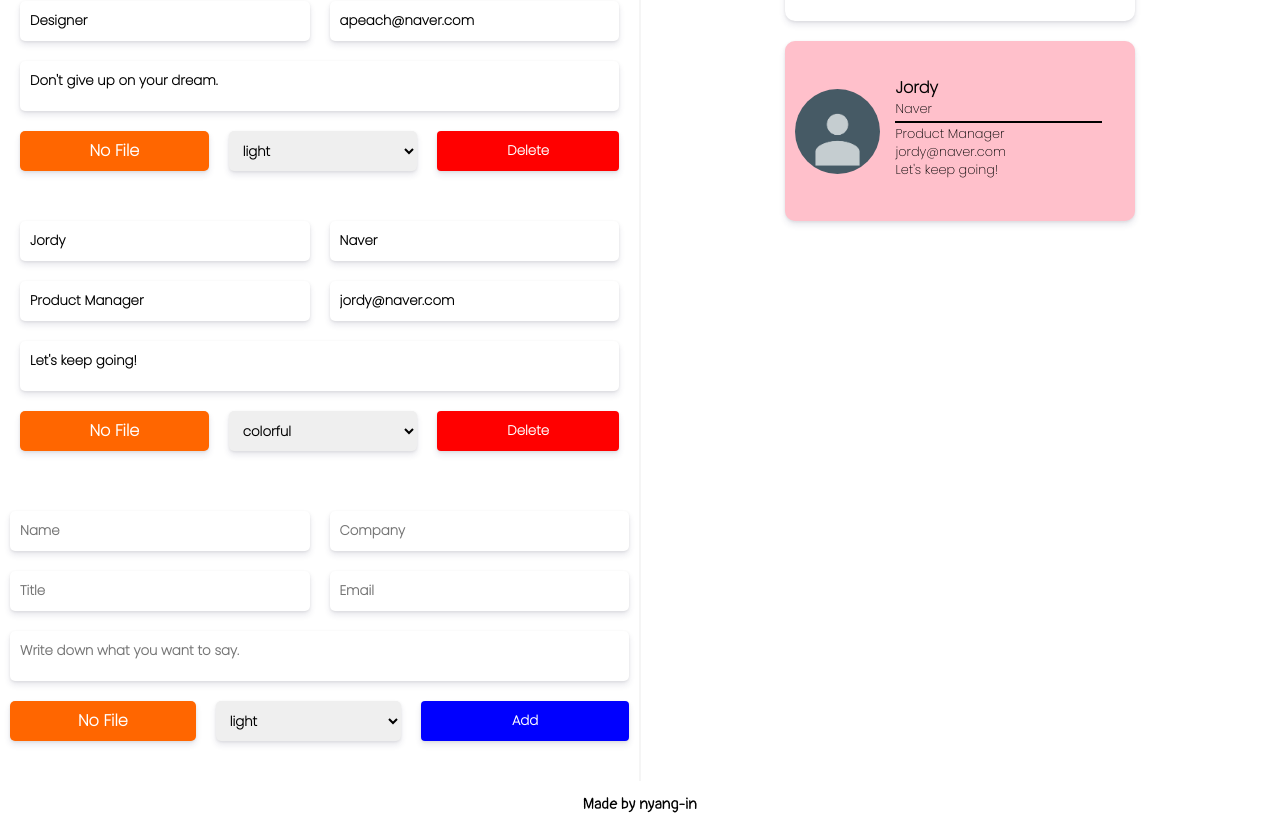
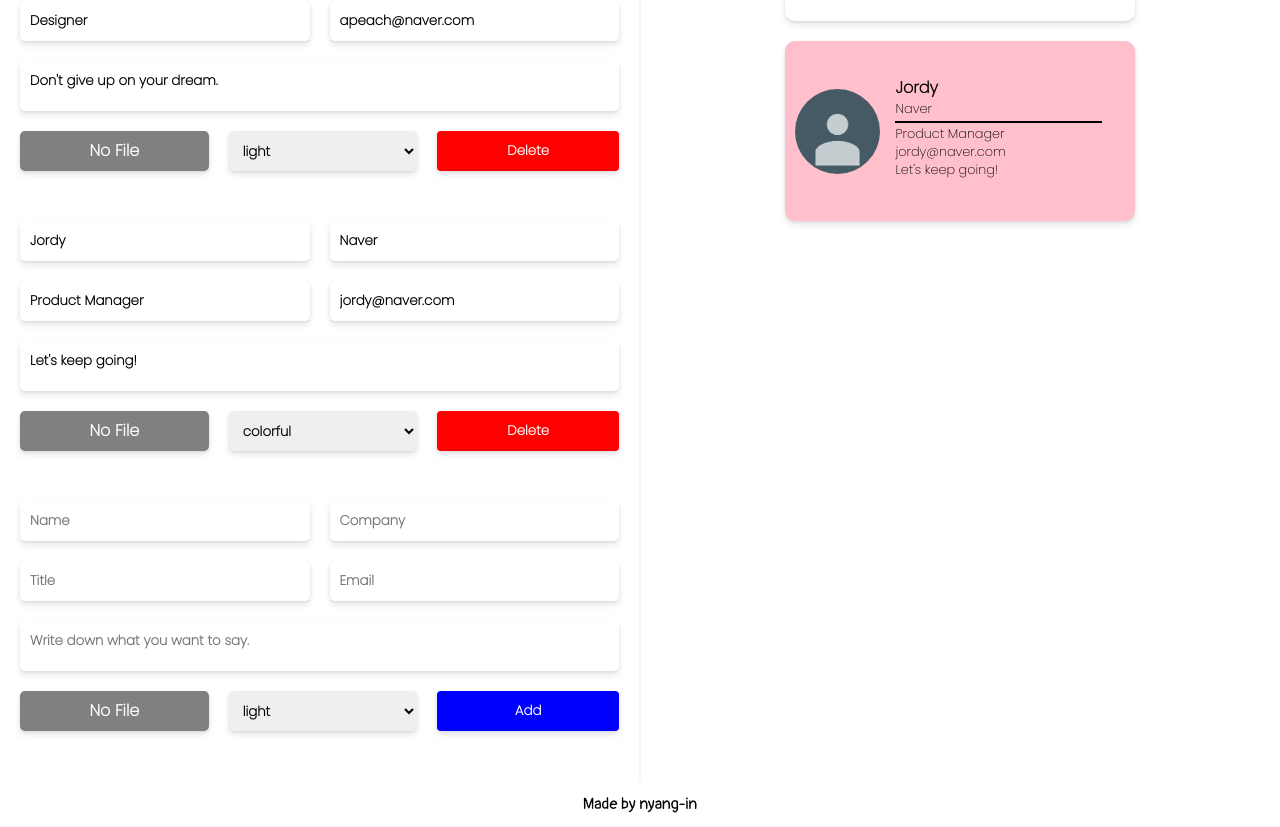
Before and after one commit to zzmin13/Business-Card-Maker, a React (Create React App) app: page /maker in a window 1280 px wide. Shown: the part 460-1287 px from the top of the page. Built offline with nearby package versions, Linux system fonts and the light colour scheme; no server answers; sample sign-in values are in the browser's storage.

Commit message:
로딩 스피너 추가 및 보완

```diff
--- a/src/components/addForm/addForm.jsx
+++ b/src/components/addForm/addForm.jsx
@@ -87,7 +87,7 @@ const AddForm = memo(({ FileInput, addCard }) => {
           </select>
           <button
             type="submit"
-            className={`${styles.add_button} ${styles.input}`}
+            className={`${styles.button} ${styles.add} ${styles.input}`}
           >
             Add
           </button>
--- a/src/components/addForm/addForm.module.css
+++ b/src/components/addForm/addForm.module.css
@@ -44,22 +44,24 @@
   display: flex;
   justify-content: center;
   align-items: center;
-  padding: 6px 25px;
+  padding: 6px 5px;
   background-color: #ff6600;
   border-radius: 4px;
   color: white;
   cursor: pointer;
 }
-.add_button {
+.button {
   cursor: pointer;
   border: none;
-  background-color: blue;
   color: white;
-  padding: 6px 25px;
+  padding: 6px 5px;
   border-radius: 4px;
   box-shadow: 0 4px 6px rgba(50, 50, 93, 0.11), 0 1px 3px rgba(0, 0, 0, 0.08);
 }
-.add_button:hover {
+.button:hover {
   opacity: 0.7;
   transform: scale(0.98);
 }
+.button.add {
+  background-color: blue;
+}
--- a/src/components/editForm/editForm.jsx
+++ b/src/components/editForm/editForm.jsx
@@ -20,7 +20,6 @@ const EditForm = ({
     });
   };
   const onSelectImage = (file) => {
-    console.log(card);
     updateCard({
       ...card,
       fileName: file.name,
--- a/src/components/editor/editor.jsx
+++ b/src/components/editor/editor.jsx
@@ -20,8 +20,8 @@ const Editor = ({ FileInput, cards, addCard, deleteCard, updateCard }) => {
             />
           );
         })}
+        <AddForm FileInput={FileInput} addCard={addCard} />
       </div>
-      <AddForm FileInput={FileInput} addCard={addCard} />
     </section>
   );
 };
--- a/src/components/header/header.module.css
+++ b/src/components/header/header.module.css
@@ -1,6 +1,8 @@
 @value makerMint from "../../common/colors.css";
 @value makerWhite from "../../common/colors.css";
+
 .header {
+  width: 100%;
   background-color: makerMint;
   display: flex;
   justify-content: center;
--- a/src/components/image_input/image_input.jsx
+++ b/src/components/image_input/image_input.jsx
@@ -1,13 +1,20 @@
-import React, { useRef } from "react";
+import React, { useRef, useState } from "react";
 import styles from "./image_input.module.css";
 const ImageInput = (props) => {
   const { onSelectImage, fileName, imageUploader, id } = props;
+  const [loading, setLoading] = useState(false);
   const filenameRef = useRef();
+  const fileStyle = loading
+    ? styles.white
+    : fileName
+    ? styles.pink
+    : styles.grey;
 
   const onChange = async (event) => {
+    setLoading(true);
     const file = event.currentTarget.files[0];
-    filenameRef.current.innerHTML = "Loading..";
     const result = await imageUploader.upload(file);
+    setLoading(false);
     filenameRef.current.innerHTML = result.filename;
     onSelectImage({
       name: result.filename,
@@ -17,10 +24,18 @@ const ImageInput = (props) => {
   return (
     <>
       <label
-        className={`${styles.file_button} ${styles.input}`}
+        className={`${styles.file_button} ${styles.input} ${fileStyle}`}
         htmlFor={id || "addform-input"}
       >
-        <h1 ref={filenameRef}>{fileName || "No File"}</h1>
+        {loading && (
+          <>
+            <h1 className={styles.loading_text} ref={filenameRef}>
+              Loading...
+            </h1>
+            <div className={styles.loading}></div>
+          </>
+        )}
+        {!loading && <h1 ref={filenameRef}>{fileName || "No File"}</h1>}
       </label>
       <input
         type="file"
--- a/src/components/image_input/image_input.module.css
+++ b/src/components/image_input/image_input.module.css
@@ -3,7 +3,6 @@
   justify-content: center;
   align-items: center;
   padding: 6px 5px;
-  background-color: #ff6600;
   border-radius: 4px;
   color: white;
   cursor: pointer;
@@ -11,6 +10,16 @@
 .file_button:hover {
   opacity: 0.8;
   transform: scale(0.98);
+}
+.file_button.grey {
+  background-color: grey;
+}
+.file_button.pink {
+  background-color: pink;
+}
+.file_button.white {
+  background-color: rgb(255, 255, 255);
+  color: black;
 }
 .input {
   font-weight: 600;
@@ -25,3 +34,24 @@
   height: 40px;
   box-shadow: 0 4px 6px rgba(50, 50, 93, 0.11), 0 1px 3px rgba(0, 0, 0, 0.08);
 }
+.loading_text {
+  width: 70%;
+  display: flex;
+  justify-content: center;
+}
+.loading {
+  width: 1.3em;
+  height: 1.3em;
+  border: 2px solid white;
+  border-radius: 50%;
+  border-top: 2px solid pink;
+  animation: spin 1s linear infinite;
+}
+@keyframes spin {
+  0% {
+    transform: rotate(0deg);
+  }
+  100% {
+    transform: rotate(360deg);
+  }
+}
```
